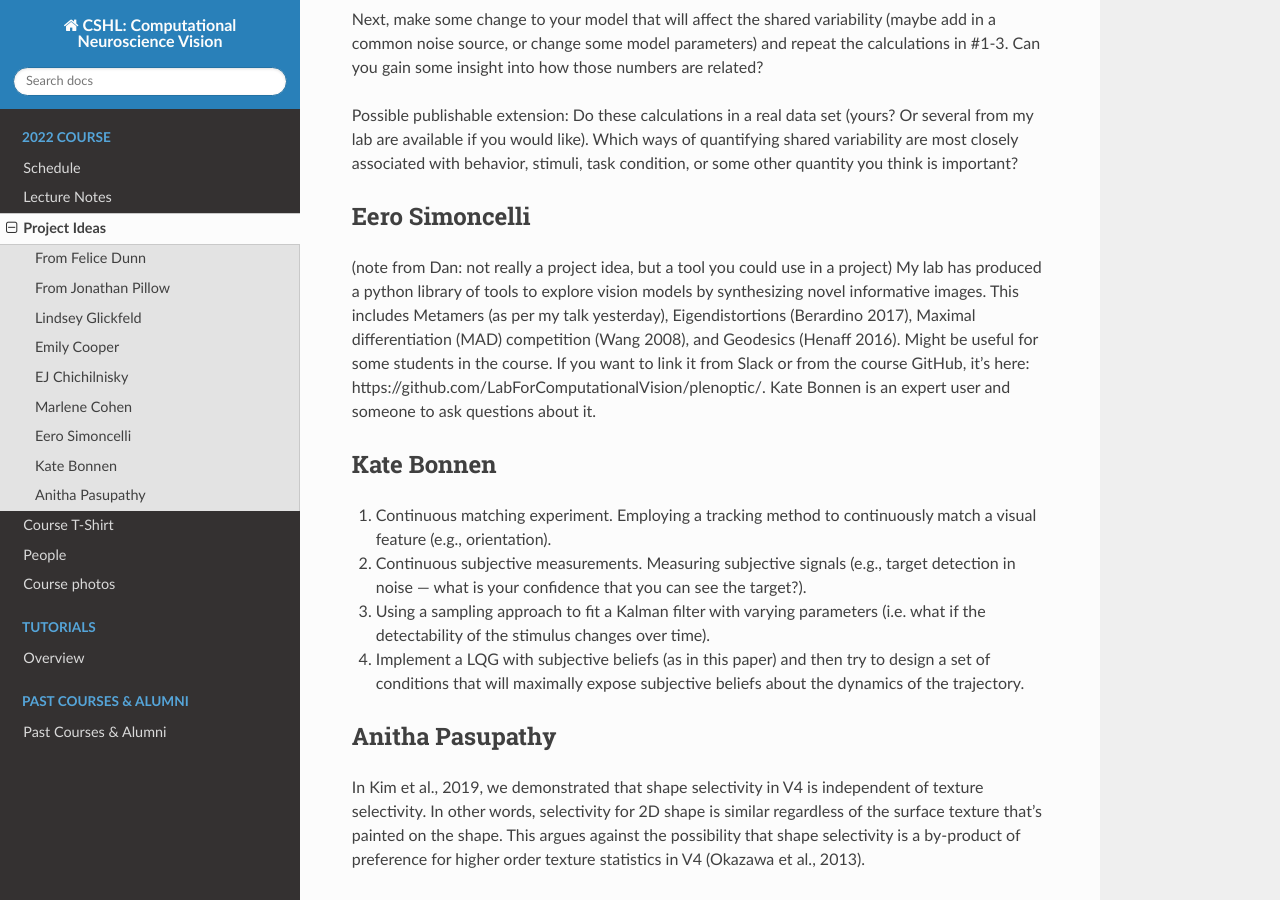
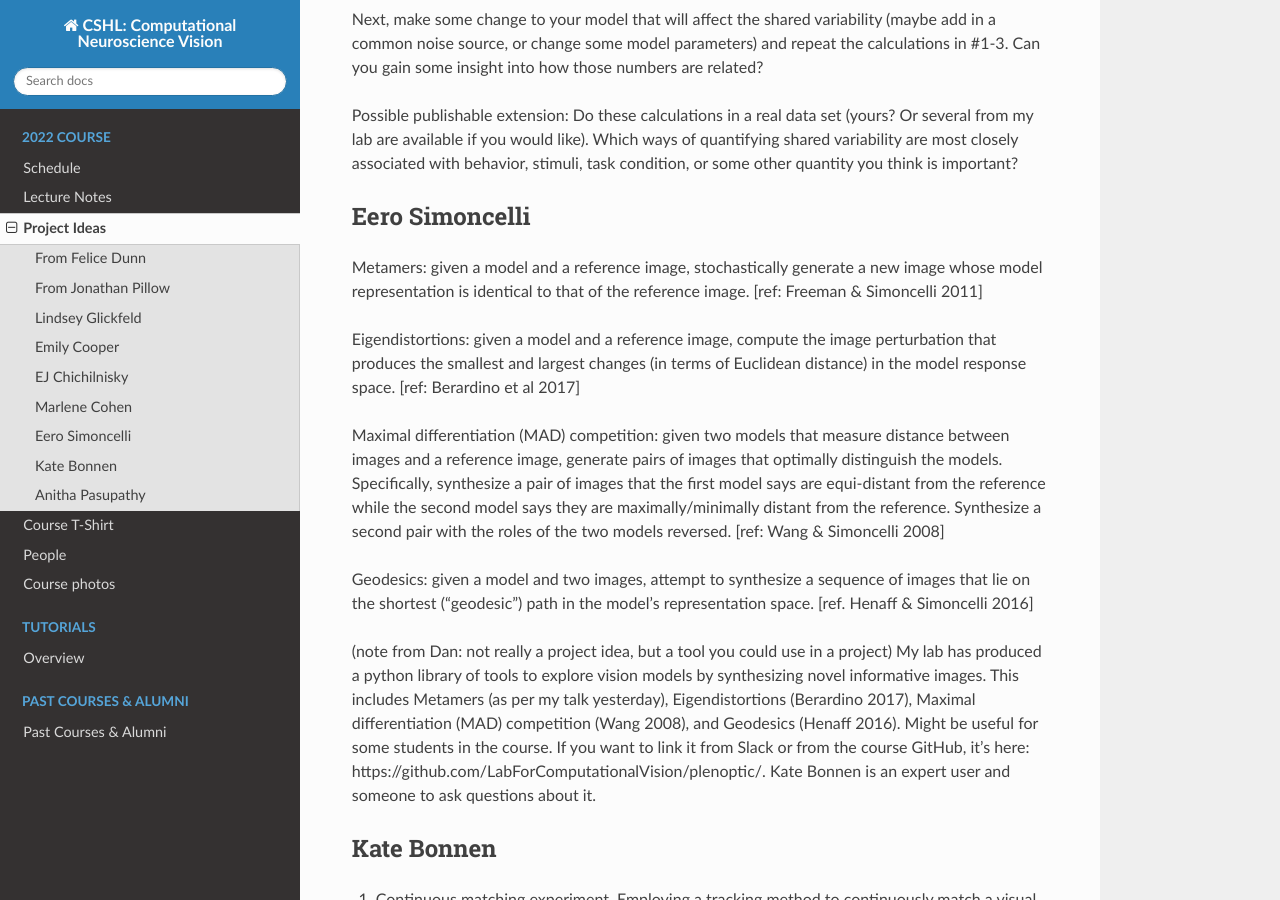
Before and after one commit to CSHL-comp-neuro-vision/website, a Sphinx documentation site: the page built from source/2022/project_ideas.md, in a window 1280 px wide and 900 px high, scrolled down 3248 px. Built offline with Sphinx 7.4.7 and the Read the Docs theme 2.0.0, drawn with Linux system fonts in a browser that asks for light colours.

Commit message:
Adding Eero project ideas

```diff
--- a/source/2022/project_ideas.md
+++ b/source/2022/project_ideas.md
@@ -73,6 +73,14 @@ Possible publishable extension: Do these calculations in a real data set (yours?
 
 ## Eero Simoncelli
 
+Metamers: given a model and a reference image, stochastically generate a new image whose model representation is identical to that of the reference image.  [ref:  Freeman & Simoncelli 2011]
+
+Eigendistortions: given a model and a reference image, compute the image perturbation that produces the smallest and largest changes (in terms of Euclidean distance) in the model response space.  [ref: Berardino et al 2017]
+
+Maximal differentiation (MAD) competition: given two models that measure distance between images and a reference image, generate pairs of images that optimally distinguish the models. Specifically, synthesize a pair of images that the first model says are equi-distant from the reference while the second model says they are maximally/minimally distant from the reference. Synthesize a second pair with the roles of the two models reversed.  [ref: Wang & Simoncelli 2008]
+
+Geodesics: given a model and two images, attempt to synthesize a sequence of images that lie on the shortest ("geodesic") path in the model's representation space. [ref. Henaff & Simoncelli 2016]
+
 (note from Dan: not really a project idea, but a tool you could use in a project)
 My lab has produced a python library of tools to explore vision models by  synthesizing novel informative images.
 This includes Metamers (as per my talk yesterday), Eigendistortions (Berardino 2017), Maximal differentiation (MAD) competition (Wang 2008), and Geodesics (Henaff 2016). Might be useful for some students in the course.  If you want to link it from Slack or from the course GitHub, it’s here: https://github.com/LabForComputationalVision/plenoptic/. Kate Bonnen is an expert user and someone to ask questions about it.
```
Also changed, not shown: 1 other file.
